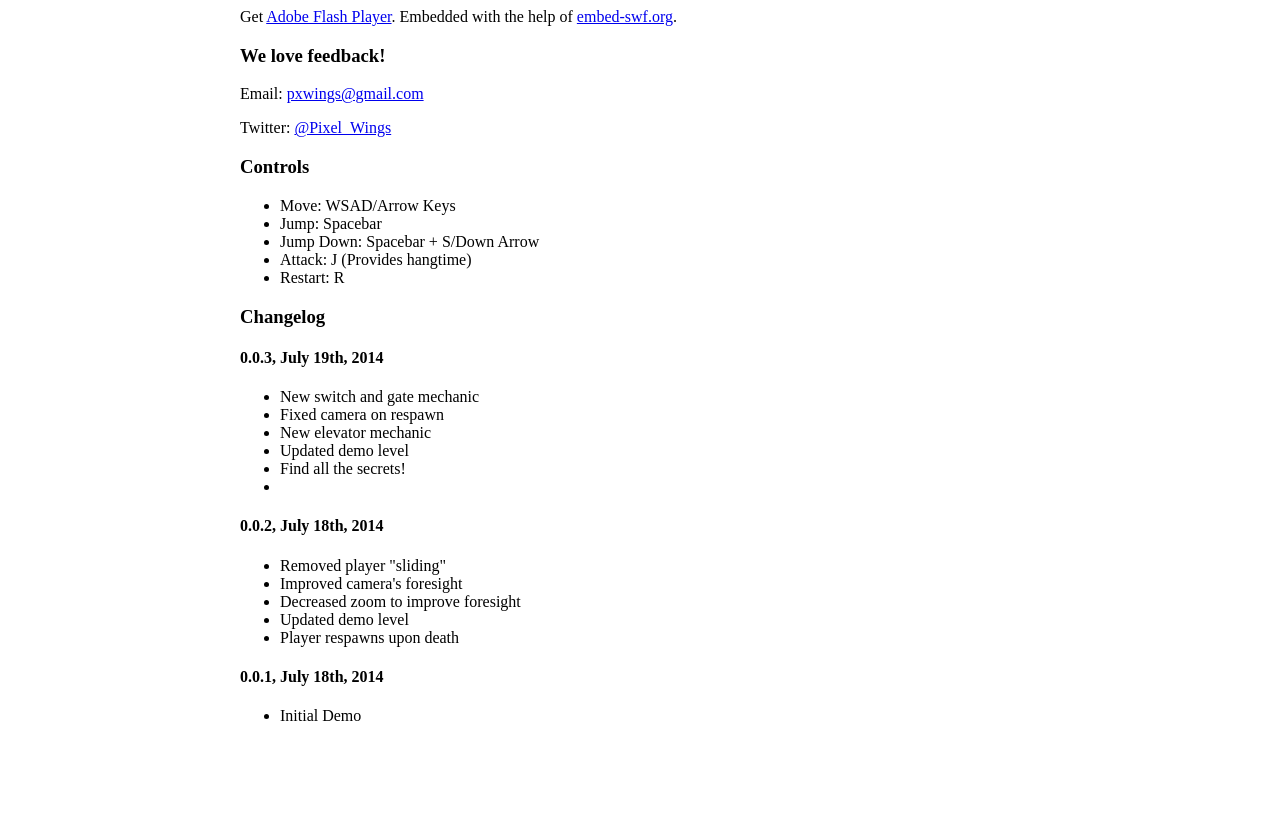
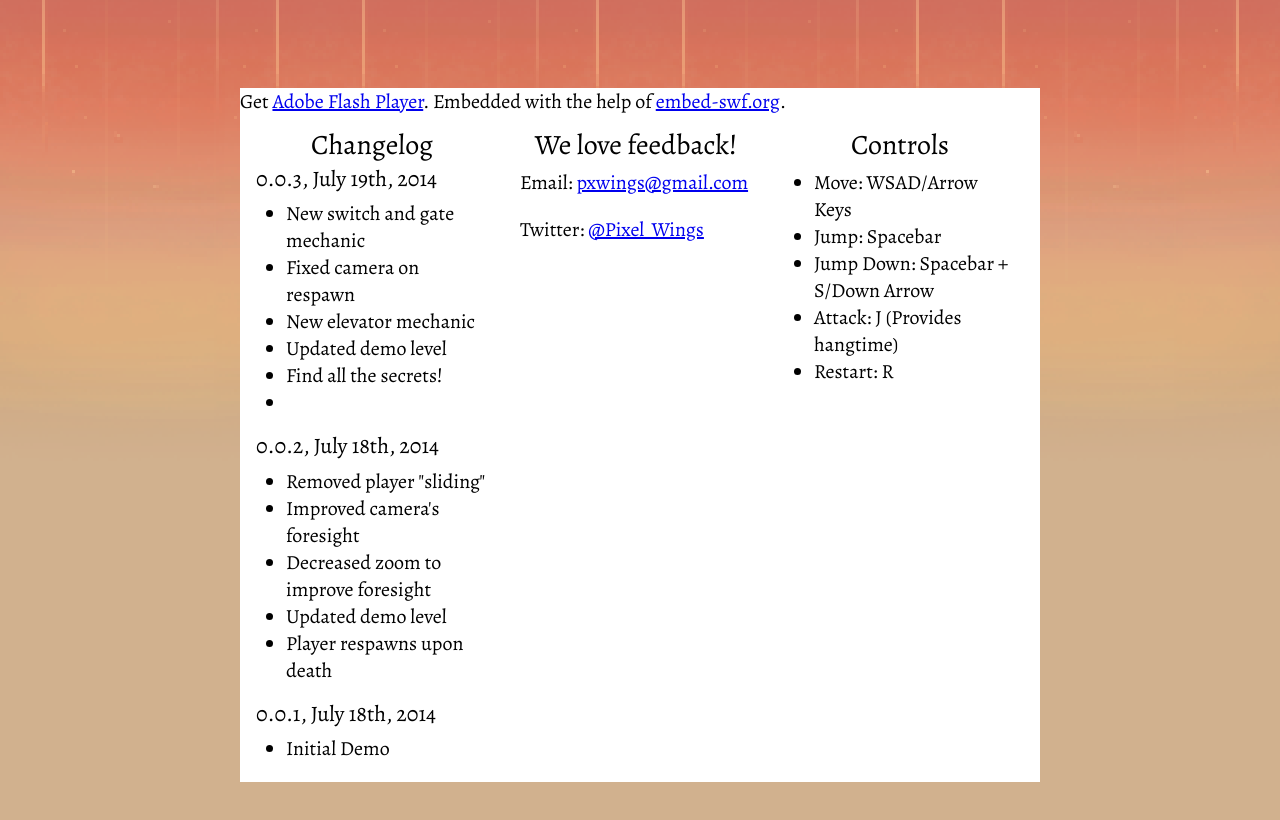
Before and after one commit to johncipponeri/arunhall, a plain HTML site: page index.html in a window 1280 px wide. Drawn offline with nearby package versions, Linux system fonts and the light colour scheme; a script that the page names is missing.

Commit message:
Redesigned game container

```diff
--- a/index.html
+++ b/index.html
@@ -25,26 +25,18 @@
 			attributes.align = "middle";
 			swfobject.embedSWF("Arunhall.swf", "flashContent", "800", "600", "9.0.0", false, flashvars, params, attributes);
 		</script>
+		<link rel="stylesheet" href="style.css" type="text/css"/>
+		<link href='http://fonts.googleapis.com/css?family=Alegreya:400italic,400,700' rel='stylesheet' type='text/css'>
+
 	</head>
 	<body>
-		<div id="container" style="width: 800px; margin: 0 auto;">
+		<div id="container">
 			<div id="flashContent">
 				Get <a href="http://www.adobe.com/go/getflash">Adobe Flash Player</a>. Embedded with the help of <a href="http://embed-swf.org">embed-swf.org</a>.
 			</div>
 
-			<h3>We love feedback!</h3>
-			<p>Email: <a href="mailto:pxwings@gmail.com">pxwings@gmail.com</a></p>
-			<p>Twitter: <a href="http://twitter.com/pixel_wings">@Pixel_Wings</a></p>
 
-			<h3>Controls</h3>
-			<ul>
-				<li>Move: WSAD/Arrow Keys</li>
-				<li>Jump: Spacebar</li>
-				<li>Jump Down: Spacebar + S/Down Arrow</li>
-				<li>Attack: J (Provides hangtime)</li>
-				<li>Restart: R</li>
-			</ul>
-
+			<section class="column">
 				<h3>Changelog</h3>
 				<h4>0.0.3, July 19th, 2014</h4>
 				<ul>
@@ -66,6 +58,24 @@
 				<ul>
 					<li>Initial Demo</li>
 				</ul>
+			</section>
+
+			<section class="column">
+				<h3>We love feedback!</h3>
+				<p>Email: <a href="mailto:pxwings@gmail.com">pxwings@gmail.com</a></p>
+				<p>Twitter: <a href="http://twitter.com/pixel_wings">@Pixel_Wings</a></p>
+			</section>
+
+			<section class="column">
+				<h3>Controls</h3>
+				<ul>
+					<li>Move: WSAD/Arrow Keys</li>
+					<li>Jump: Spacebar</li>
+					<li>Jump Down: Spacebar + S/Down Arrow</li>
+					<li>Attack: J (Provides hangtime)</li>
+					<li>Restart: R</li>
+				</ul>
+			</section>
 		</div>
 	</body>
 </html>
--- /dev/null
+++ b/style.css
@@ -0,0 +1,57 @@
+html{
+	position:relative;
+	height:100%;
+}
+
+body{
+	font-size: 20px;
+	padding-top: 4em;
+	font-family: 'Alegreya', serif;
+	background-image:url('bg.png');
+	background-repeat:repeat-x;
+	background-color:rgb(209,177,142);
+	height:100%;
+}
+
+h3{
+	font-weight:normal;
+	font-size:1.4em;
+	text-align:center;
+	margin-bottom:0;
+	line-height: 0.2em;
+}
+
+h4{
+	font-weight:normal;
+	font-style:normal;
+	font-size:1.1em;
+	line-height:0.1em;
+	margin-bottom:0;
+}
+
+ul
+{
+	margin-left:0;
+}
+
+ul li{
+	margin-left:-0.5em;
+}
+
+#container{
+	background-color:#fff;
+	margin: 0 auto;
+	width: 800px;
+	height:auto;
+	overflow:hidden;
+}
+
+.column{
+	text-align: left;
+	float:left;
+	margin-left:2%;
+	margin-right:2%;
+	width: 29%;
+	position:relative;
+	height:auto;
+}
```
Also changed, not shown: bg.png (added). Lines whose indentation alone changed are shown as unchanged.
